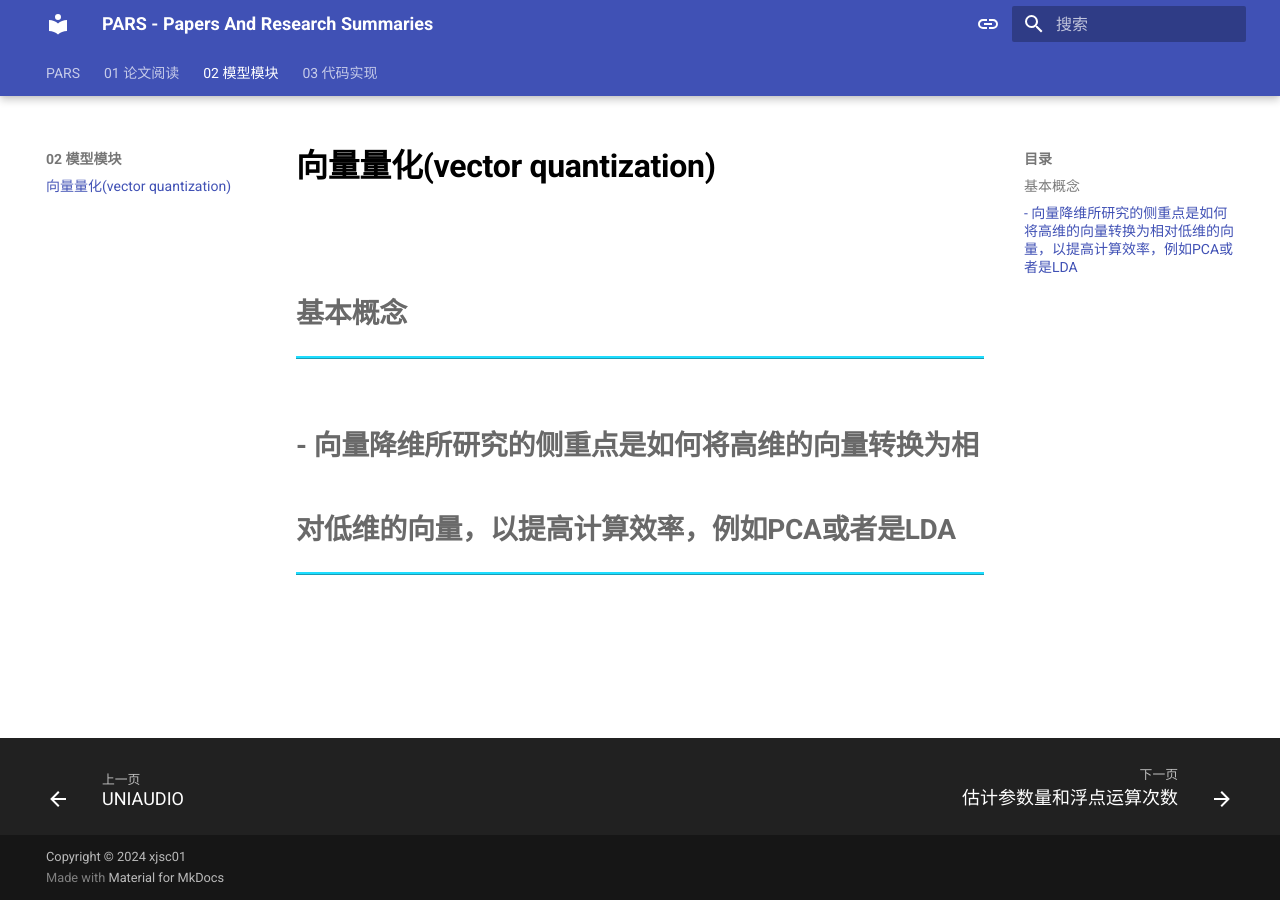
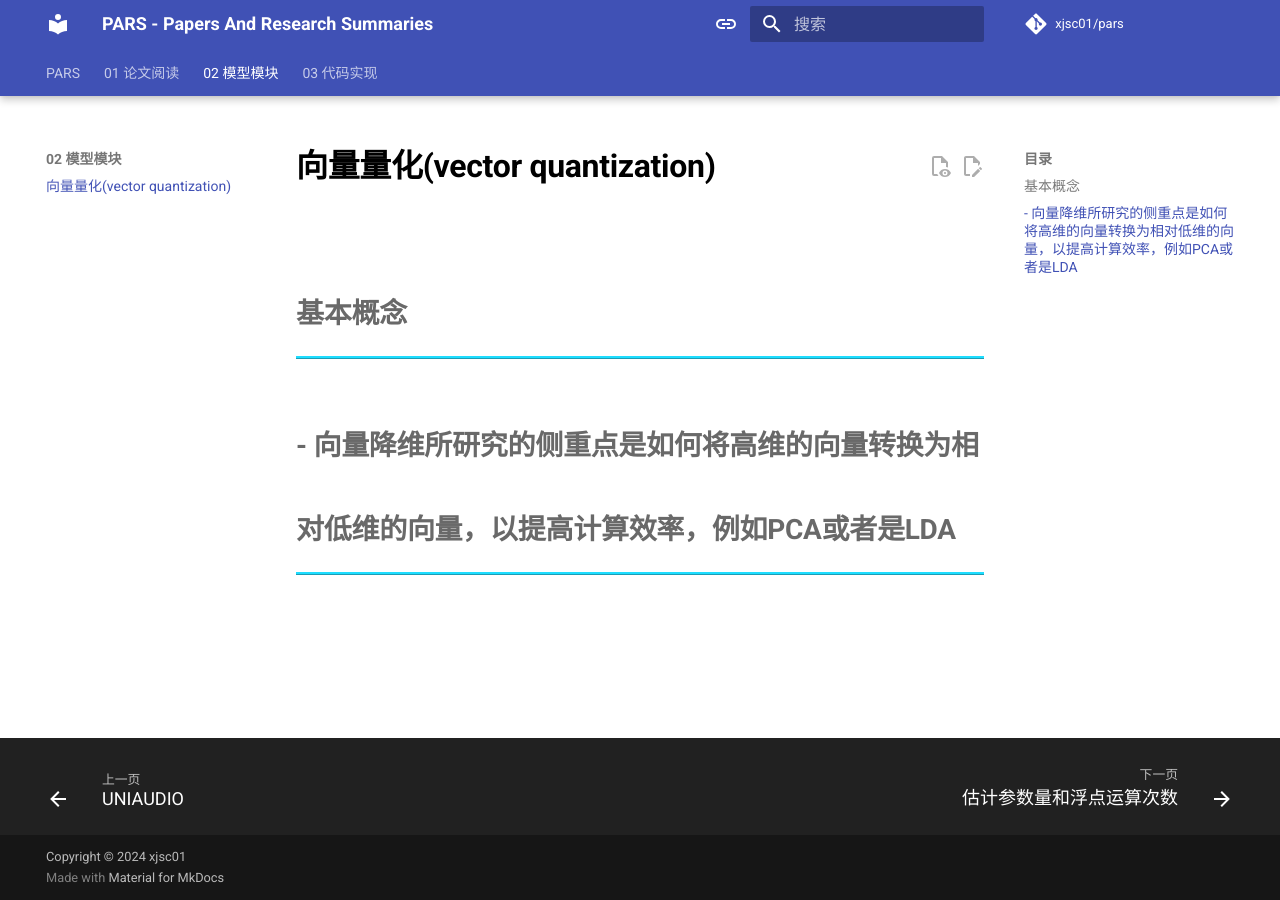
Before and after one commit to xjsc01/pars, an MkDocs documentation site: the page built from docs/02-模型模块/向量量化(vector quantization).md, in a window 1280 px wide. Built offline with MkDocs 1.6.1 and Material for MkDocs 9.7.7, drawn with Linux system fonts in a browser that asks for light colours; comment, search, counter and statistics services are not loaded.

Commit message:
。。。

```diff
--- a/mkdocs.yml
+++ b/mkdocs.yml
@@ -1,7 +1,7 @@
 site_name: PARS - Papers And Research Summaries
 site_author: xjsc01 # 作者
-repo_name: PARS
-repo_url:
+repo_name: xjsc01/pars
+repo_url: https://github.com/xjsc01/pars
 copyright: Copyright © 2024 xjsc01
 
 markdown_extensions:
```
Also changed, not shown: readme.md (+4 -0 lines).
